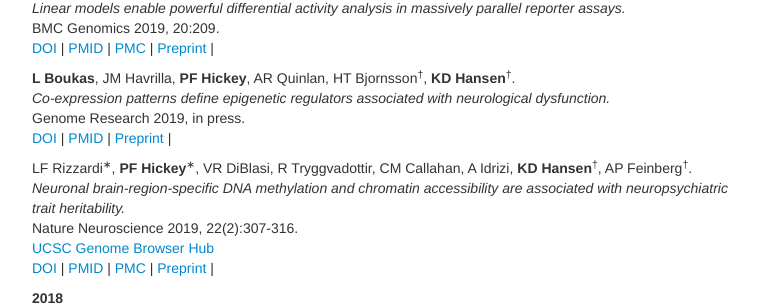
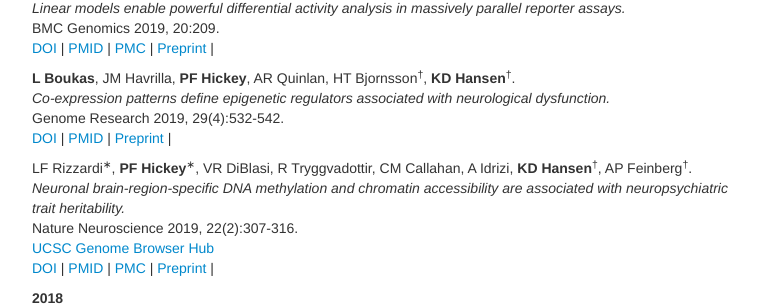
Before and after one commit to hansenlab/hansenlab.github.io, a Jekyll site: the page built from 02-pubs.md, in a window 1280 px wide and 900 px high, scrolled down 854 px. Shown: the part 150-456 px from the top of the window, without its empty margins (258-1019 px from the left). Built offline with Jekyll 4.4.1, drawn with Linux system fonts in a browser that asks for light colours; comment, search, counter and statistics services are not loaded.

Commit message:
small update

```diff
--- a/02-pubs.md
+++ b/02-pubs.md
@@ -73,7 +73,7 @@ BMC Genomics 2019, 20:209.
 
 **L Boukas**, JM Havrilla, **PF Hickey**, AR Quinlan, HT Bjornsson<sup>&dagger;</sup>, **KD Hansen**<sup>&dagger;</sup>.
 _Co-expression patterns define epigenetic regulators associated with neurological dysfunction._
-Genome Research 2019, in press.
+Genome Research 2019, 29(4):532-542.
 [DOI](https://doi.org/10.1101/gr.239442.118) |
 [PMID](http://www.ncbi.nlm.nih.gov/pubmed/30858344) |
 [Preprint](https://doi.org/10.1101/219097) |
```
